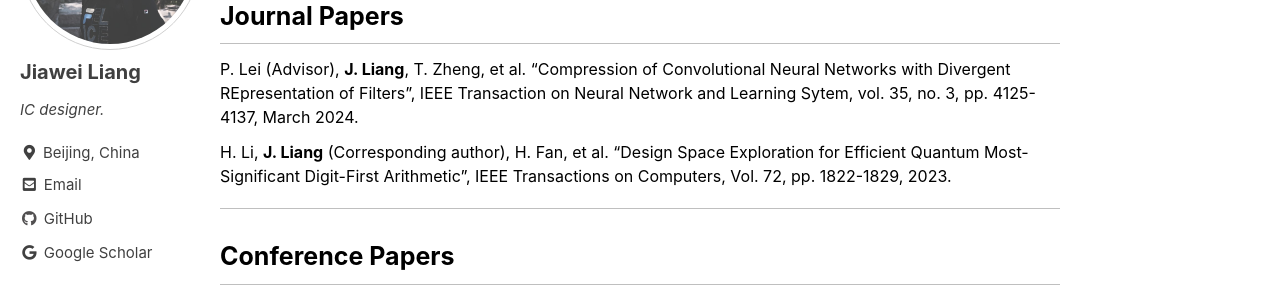
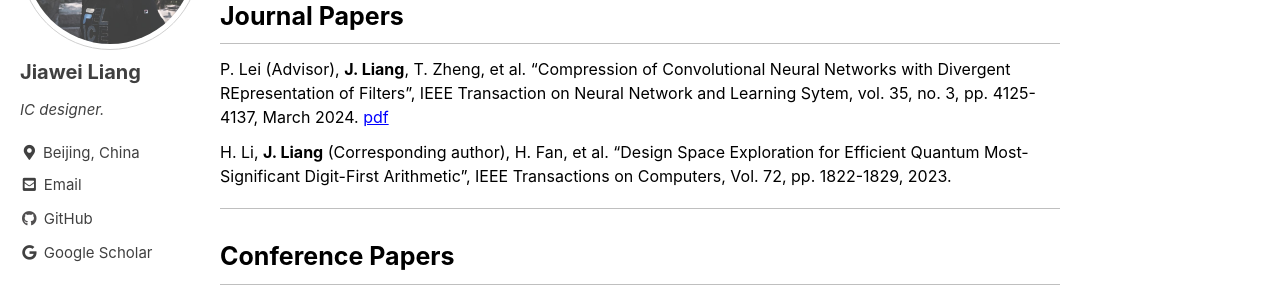
Before and after one commit to MasLiang/MasLiang.github.io, a Jekyll site: the page built from _pages/pub.md, in a window 1280 px wide. Shown: the part 231-531 px from the top of the page. Built offline with Jekyll 4.4.1, drawn with Linux system fonts in a browser that asks for light colours; cached includes are drawn as plain includes.

Commit message:
Update pub.md

```diff
--- a/_pages/pub.md
+++ b/_pages/pub.md
@@ -12,7 +12,7 @@
 
 ## Journal Papers
 
-P. Lei (Advisor), **J. Liang**, T. Zheng, et al. "Compression of Convolutional Neural Networks with Divergent REpresentation of Filters", IEEE Transaction on Neural Network and Learning Sytem, vol. 35, no. 3, pp. 4125-4137, March 2024.
+P. Lei (Advisor), **J. Liang**, T. Zheng, et al. "Compression of Convolutional Neural Networks with Divergent REpresentation of Filters", IEEE Transaction on Neural Network and Learning Sytem, vol. 35, no. 3, pp. 4125-4137, March 2024. [pdf](https://ieeexplore.ieee.org/stamp/stamp.jsp?tp=&arnumber=9881223)
 
 H. Li, **J. Liang** (Corresponding author), H. Fan, et al. "Design Space Exploration for Efficient Quantum Most-Significant Digit-First Arithmetic", IEEE Transactions on Computers, Vol. 72, pp. 1822-1829, 2023.
 
```
